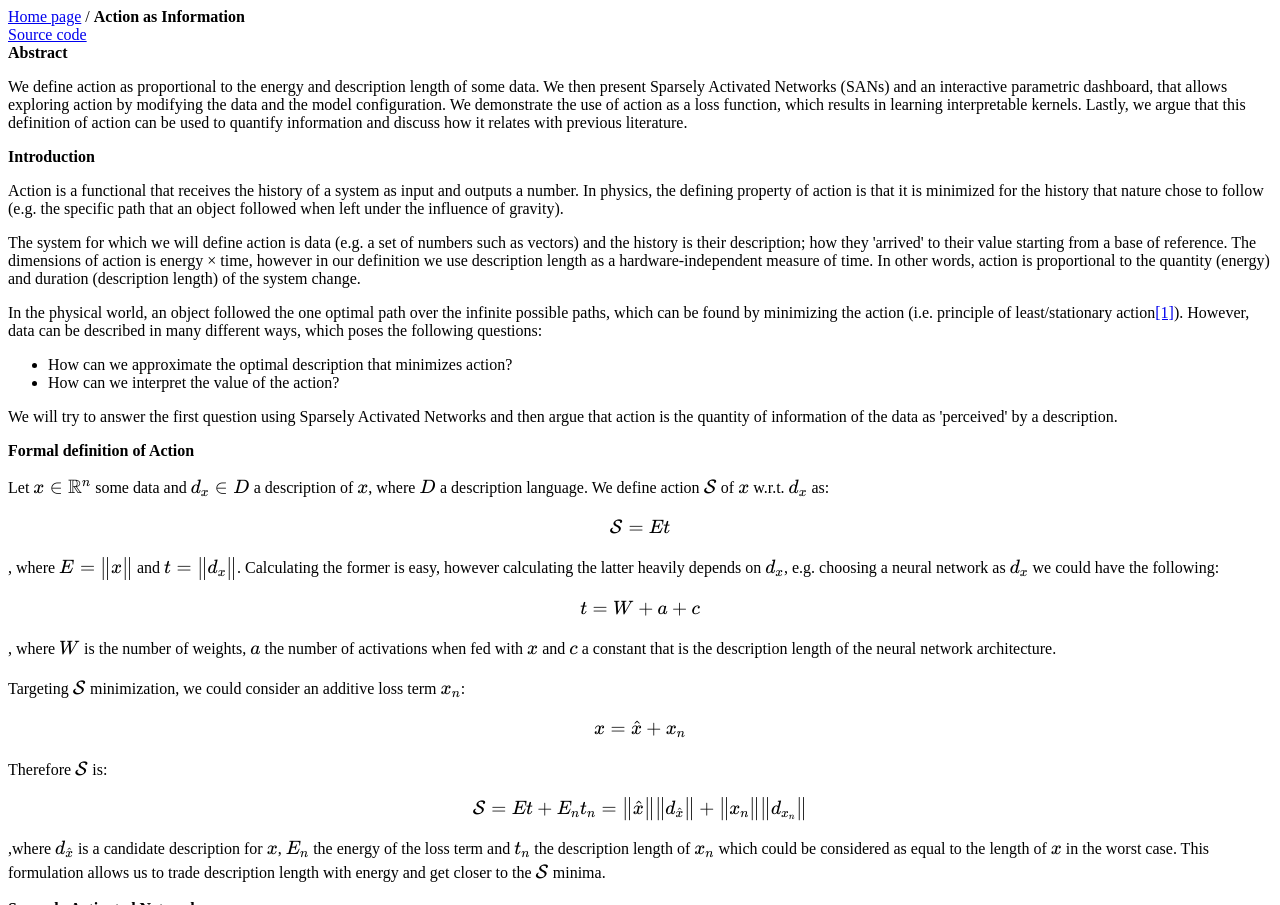
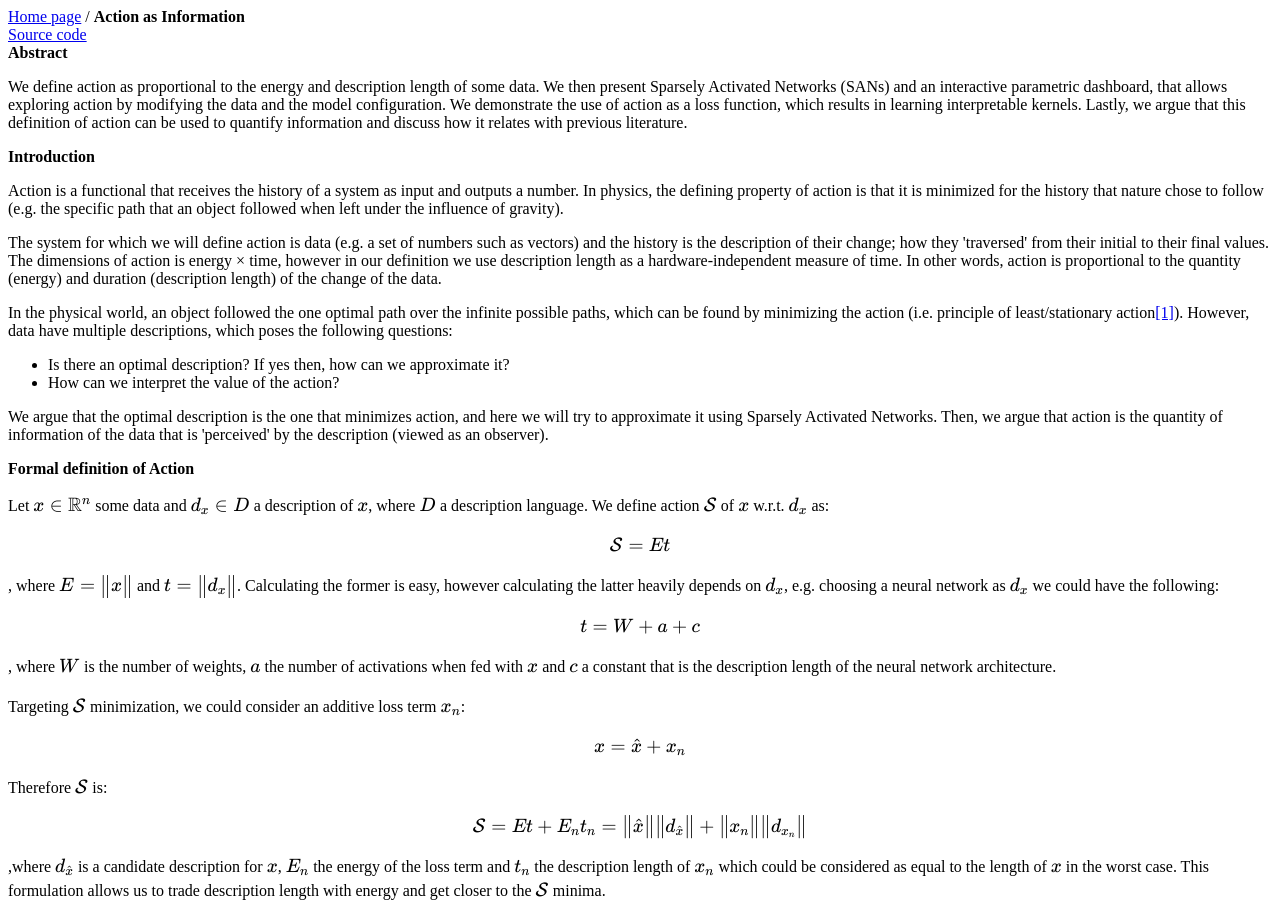
Before and after one commit to pbizopoulos/action-as-information, a website: page docs/index.html in a window 1280 px wide. Shown: the top 905 px of the page. Drawn offline with nearby package versions, Linux system fonts and the light colour scheme; a script that the page names is missing.

Commit message:
Add files via upload

```diff
--- a/docs/index.html
+++ b/docs/index.html
@@ -44,19 +44,20 @@
 		</p>
 
 		<p>
-		The system for which we will define action is data (e.g. a set of numbers such as vectors) and the history is their description; how they 'arrived' to their value starting from a base of reference.
+		The system for which we will define action is data (e.g. a set of numbers such as vectors) and the history is the description of their change; how they 'traversed' from their initial to their final values.
 		The dimensions of action is energy &times; time, however in our definition we use description length as a hardware-independent measure of time.
-		In other words, action is proportional to the quantity (energy) and duration (description length) of the system change.
+		In other words, action is proportional to the quantity (energy) and duration (description length) of the change of the data.
 		</p>
 
 		<p>
 		In the physical world, an object followed the one optimal path over the infinite possible paths, which can be found by minimizing the action (i.e. principle of least/stationary action<a href="#citation-1">[1]</a>).
-		However, data can be described in many different ways, which poses the following questions:
+		However, data have multiple descriptions, which poses the following questions:
 		<ul>
-			<li>How can we approximate the optimal description that minimizes action?</li>
+			<li>Is there an optimal description? If yes then, how can we approximate it?</li>
 			<li>How can we interpret the value of the action?</li>
 		</ul>
-		We will try to answer the first question using Sparsely Activated Networks and then argue that action is the quantity of information of the data as 'perceived' by a description.
+		We argue that the optimal description is the one that minimizes action, and here we will try to approximate it using Sparsely Activated Networks.
+		Then, we argue that action is the quantity of information of the data that is 'perceived' by the description (viewed as an observer).
 		</p>
 
 		<b>Formal definition of Action</b>
```
